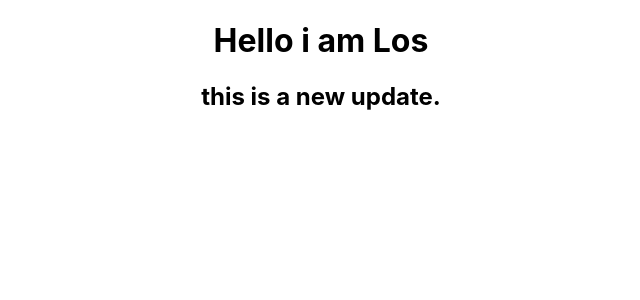
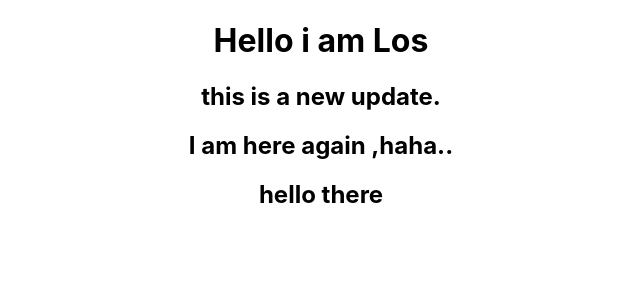
Before and after one commit to vikashsurin/gitL, a React (Create React App) app: page / in a window 1280 px wide. Shown: the top 300 px of the page, without its empty margins (319-959 px from the left). Built offline with nearby package versions, Linux system fonts and the light colour scheme.

Commit message:
adding hello

```diff
--- a/src/App.js
+++ b/src/App.js
@@ -7,6 +7,8 @@ function App() {
     <div className="App">
       <h1>Hello i am Los</h1>
       <h2>this is a new update.</h2>
+      <h2>I am here again ,haha..</h2>
+      <h2>hello there</h2>
     </div>
   );
 }
```
